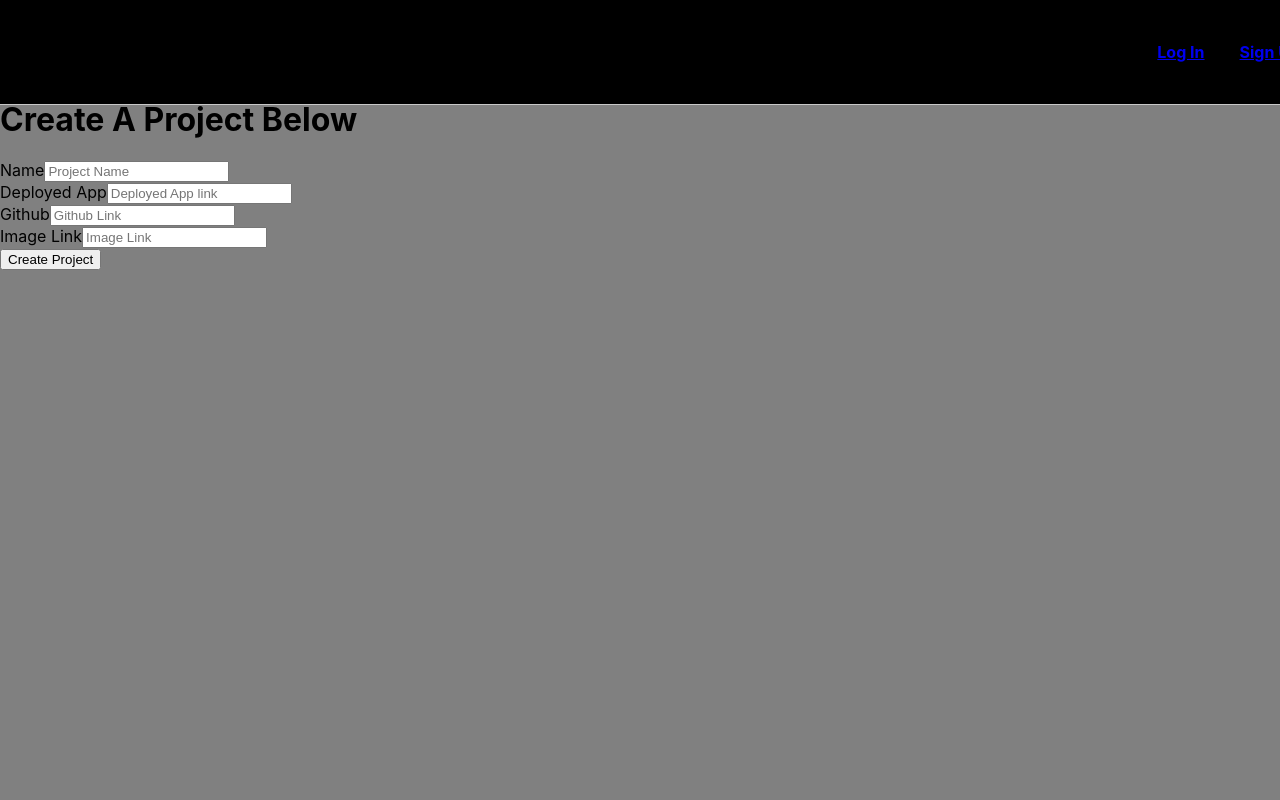
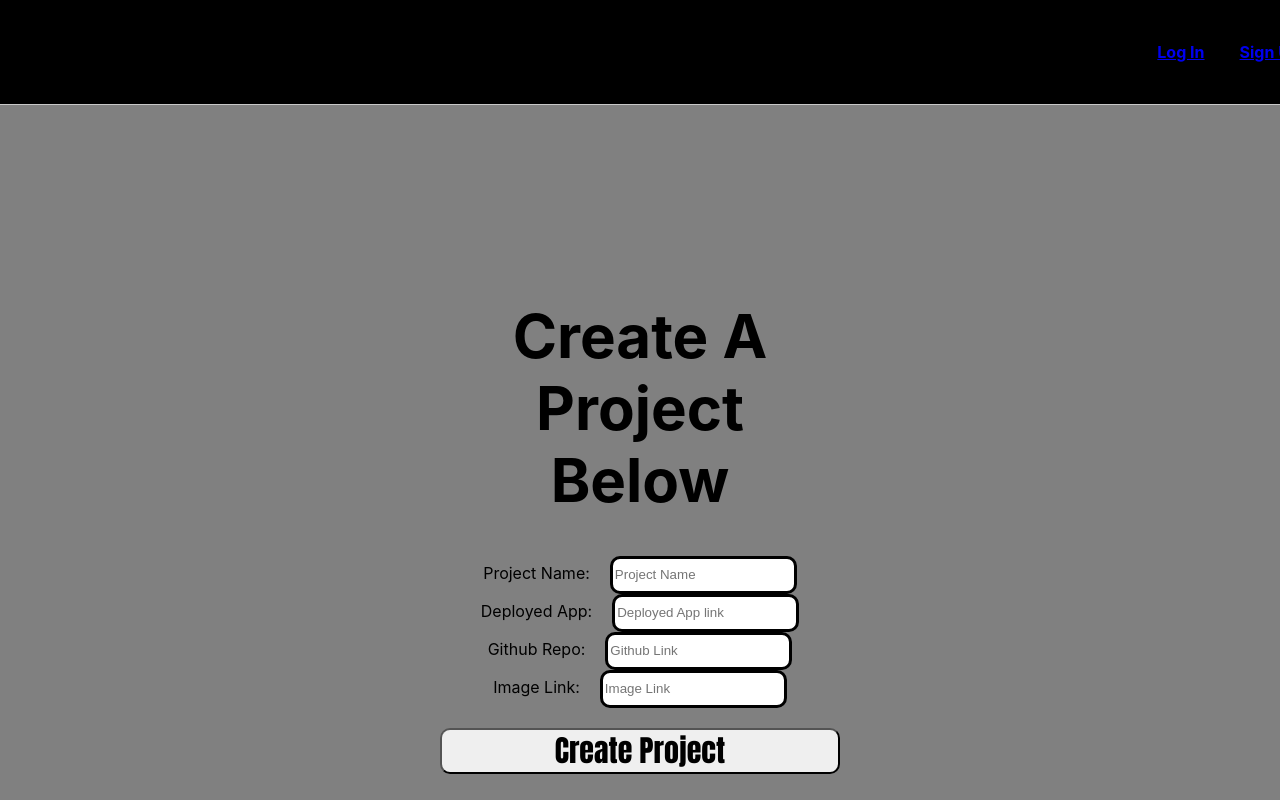
Before and after one commit to pablove123/project-place-back-end, a React (Vite) app: page /project in a window 1280 px wide. Built offline with nearby package versions, Linux system fonts and the light colour scheme; no server answers.

Commit message:
add styling to home page

```diff
--- a/src/components/AddProject/AddProject.tsx
+++ b/src/components/AddProject/AddProject.tsx
@@ -31,8 +31,8 @@ const AddProject = (props:CreateProjectProps): JSX.Element => {
     <main className="addProject">
       <h1>Create A Project Below</h1>
       <form onSubmit={handleSubmit}>
-        <div>
-          <label htmlFor="name">Name</label>
+        <div id="formProjectName">
+          <label htmlFor="name">Project Name:</label>
           <input
             onChange={handleChange}
             type="text"
@@ -40,8 +40,8 @@ const AddProject = (props:CreateProjectProps): JSX.Element => {
             value={form.name}
             placeholder="Project Name"/>
         </div>
-        <div>
-          <label htmlFor="app">Deployed App</label>
+        <div id="formProjectName">
+          <label htmlFor="app">Deployed App:</label>
           <input
           onChange={handleChange}
             type="text"
@@ -49,8 +49,8 @@ const AddProject = (props:CreateProjectProps): JSX.Element => {
             value={form.app}
             placeholder="Deployed App link"/>
         </div>
-        <div>
-          <label htmlFor="github">Github</label>
+        <div id="formProjectName">
+          <label htmlFor="github">Github Repo:</label>
           <input
           onChange={handleChange}
             type="text"
@@ -58,8 +58,8 @@ const AddProject = (props:CreateProjectProps): JSX.Element => {
             value={form.github}
             placeholder="Github Link"/>
         </div>
-        <div>
-          <label htmlFor="picture">Image Link</label>
+        <div id="formProjectName">
+          <label htmlFor="picture">Image Link:</label>
           <input
           onChange={handleChange}
           type="text"
@@ -67,7 +67,7 @@ const AddProject = (props:CreateProjectProps): JSX.Element => {
           value={form.picture}
           placeholder="Image Link"/>
         </div>
-        <button type="submit">Create Project</button>
+        <button id="formSubmit" type="submit">Create Project</button>
       </form>
     </main>
     </>
--- a/src/components/profileCard/profileCard.tsx
+++ b/src/components/profileCard/profileCard.tsx
@@ -10,9 +10,14 @@ const ProfileCard = (props:profileCardProps) => {
   return (
     <>
     <div id="profileCard">
+      {props.profile.projects.length === 0 &&
+      <>
+      <p id="noProject" >No projects posted yet</p>
+      </>}
     {props.profile.projects.map((project) =>
-    <div >
-        <p>{project.name}</p>
+    <div key={project.name}>
+
+        <p  id="profileProjectName"> <a href={project.app}>{project.name}</a></p>
         <img id="projectPicture" src={project.picture} alt="" />
     </div>
     )}
--- a/src/index.css
+++ b/src/index.css
@@ -53,17 +53,17 @@ a:visited {
 }
 
 a:hover {
-  color: aqua;
+  color:  rgb(164, 76, 164);
 }
 button:hover {
   text-decoration: underline;
-  background-color: aqua;
+  background-color:  rgb(184, 10, 184);
 }
-
 
 
 h1{
   margin-top: 100px;
+  font-size: 60px;
 }
 .projectCard{
   margin: 20px;
@@ -75,8 +75,8 @@ h1{
   justify-content: flex-start;
   padding: 15px;
   border: 1px solid gray;
-  /* background-color: whitesmoke; */
-  background-image: url("https://encrypted-tbn0.gstatic.com/images?q=tbn:ANd9GcQ61veKM4W8uycv19mD9Ytb3LSgbauq9x52j1h_j3Ftvw&usqp=CAU&ec=48600113")
+  background-color: rgb(164, 76, 164);
+  /* background-image: url("https://encrypted-tbn0.gstatic.com/images?q=tbn:ANd9GcQ61veKM4W8uycv19mD9Ytb3LSgbauq9x52j1h_j3Ftvw&usqp=CAU&ec=48600113") */
 }
 
 .projectListContainer {
@@ -97,11 +97,19 @@ h1{
   width: 250px;
   align-items: center;
   margin-left: 25px;
+  background-color: black;
+  padding: 5px;
+  margin-top: -10px;
 }
 
 #projectName{
   text-align: center;
   font-size: x-large;
+  background-color: aliceblue;
+  border: 3px solid black;
+  padding: 5px;
+  margin-top: 0px;
+  font-family:Impact, Haettenschweiler, 'Arial Narrow Bold', sans-serif;
 }
 
 #linkSection{
@@ -113,12 +121,14 @@ h1{
   margin-left: 20px;
   height: 40px;
   width: 100px;
+  border-radius: 10px;
 }
 
 #app > button{
   margin-left: 50px;
   height: 40px;
   width: 100px;
+  border-radius: 10px;
 }
 #delete{
   margin-left: 20px;
@@ -126,6 +136,7 @@ h1{
   width: 100px;
   margin-top: 20px;
   margin-bottom: 10px;
+  border-radius: 10px;
 }
 
 #update {
@@ -134,9 +145,70 @@ h1{
   height: 40px;
   width: 100px;
   margin-bottom: 10px;
+  border-radius: 10px;
 }
 
 #profileCard{
   text-align: center;
   display: flex;
+  margin: 20px;
+  object-fit: cover;
+  padding: 15px;
 }
+
+#profileName{
+  margin-left: 20px;
+  font-size: x-large;
+}
+
+#profileProjectName{
+  text-align: center;
+  font-size: x-large;
+  background-color: aliceblue;
+  border: 3px solid black;
+  padding: 5px;
+  margin-left: 30px;
+  font-family:Impact, Haettenschweiler, 'Arial Narrow Bold', sans-serif;
+}
+
+#profileProjectName > a:visited {
+  color:  black;
+}
+#profileProjectName > a:hover {
+  color:  gray;
+}
+
+#formProjectName > input {
+  height: 30px;
+  line-height: 30px;
+  border: 3px solid black;
+  border-radius: 10px;
+}
+#formProjectName > label{
+  text-align: center;
+  padding-right: 5%;
+}
+.addProject{
+  text-align: center;
+  width: 400px;
+  margin-left: auto;
+  margin-right: auto;
+  margin-top: 300px;
+}
+
+#formSubmit{
+  line-height: 40px;
+  width:100%;
+  margin-top: 20px;
+  border-radius: 10px;
+  font-family: Impact, Haettenschweiler, 'Arial Narrow Bold', sans-serif;
+  font-size: 30px;
+}
+
+#noProject{
+  font-size: 30px;
+  margin-top: 0px;
+  margin-bottom: 0px;
+  margin-left: 20px;
+  font-family: Impact, Haettenschweiler, 'Arial Narrow Bold', sans-serif;
+}
--- a/src/pages/Landing/Landing.tsx
+++ b/src/pages/Landing/Landing.tsx
@@ -15,6 +15,7 @@ const Landing = (props: LandingProps): JSX.Element => {
     <main className={styles.container}>
       <h1>Hello {user ? user.name : 'friend'}!</h1>
       <h2>{user ? 'Click Projects to check out some of our projects!' : 'Sign in to see our projects posted'}</h2>
+      <h2>{user ? 'Or even create your own!' : 'and post your own Project'}</h2>
     </main>
   )
 }
--- a/src/pages/Profiles/Profiles.tsx
+++ b/src/pages/Profiles/Profiles.tsx
@@ -29,10 +29,10 @@ const Profiles = (): JSX.Element => {
 
   return (
     <>
-      <h1>List of Profiles</h1>
+      <h1>Profiles and Posts</h1>
       {profiles.map((profile: Profile) =>
       <>
-        <p key={profile.id}>{profile.name}</p>
+        <p id='profileName' key={profile.createdAt}>➤{profile.name} has posted {profile.projects.length} projects</p>
           <ProfileCard key={profile.name} profile={profile}/>
       </>
       )}
```
Also changed, not shown: src/App.tsx (+0 -13 lines).
